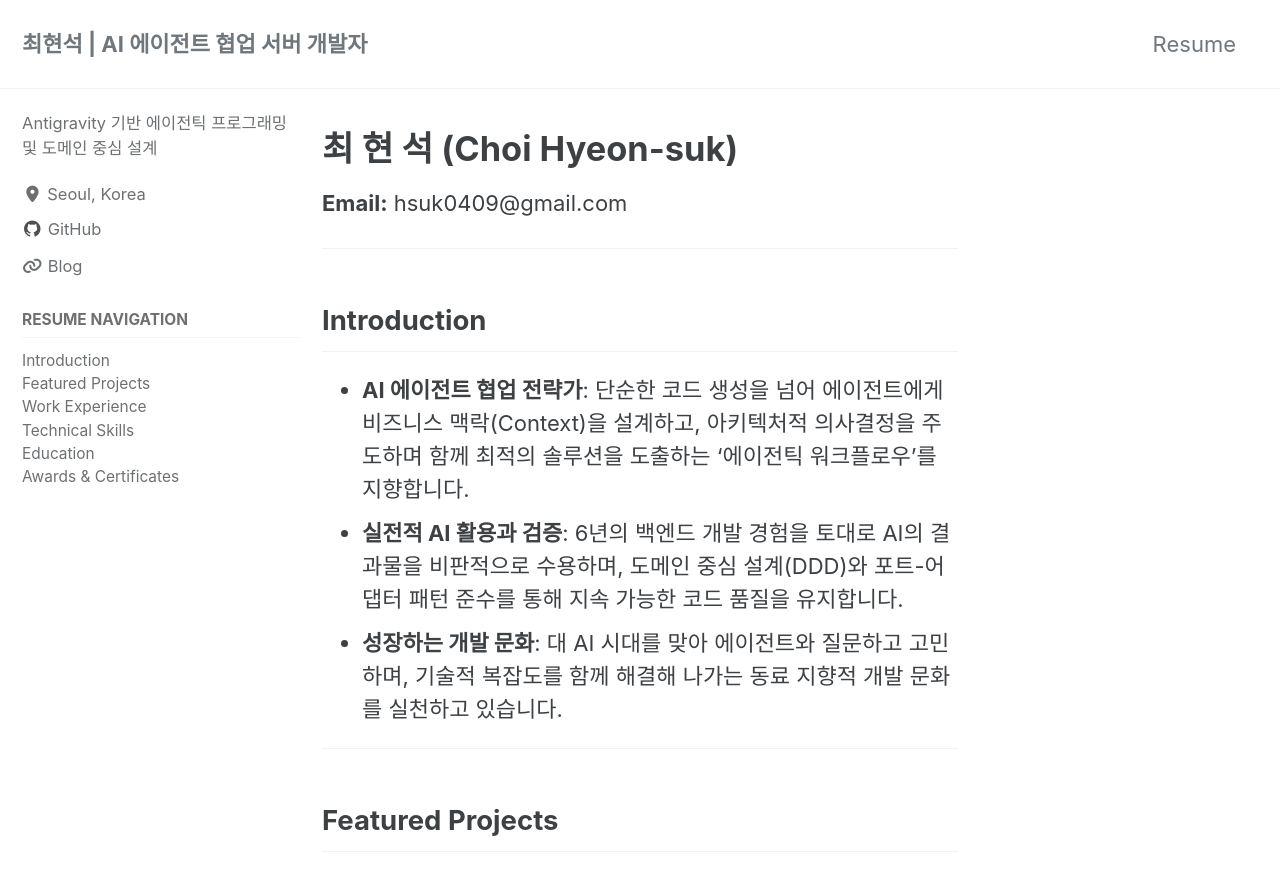
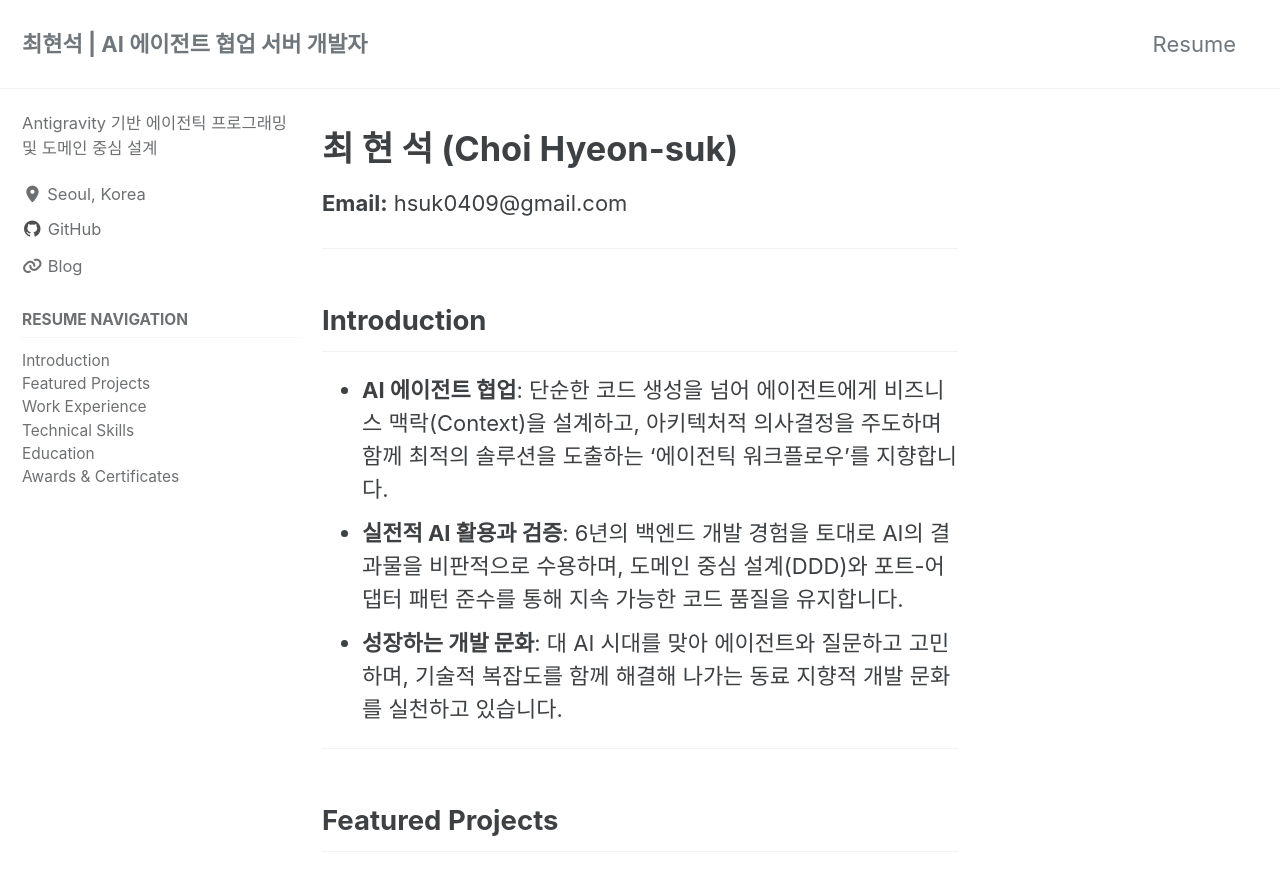
Before and after one commit to hsuk0409/earstone.github.io, a Jekyll site: the page built from _pages/resume.md, in a window 1280 px wide and 900 px high. Shown: the top 891 px of the window. Built offline with Jekyll 4.4.1, drawn with Linux system fonts in a browser that asks for light colours; cached includes are drawn as plain includes.

Commit message:
단어 수정

```diff
--- a/_pages/resume.md
+++ b/_pages/resume.md
@@ -15,7 +15,7 @@ sidebar:
 
 ## Introduction
 
-- **AI 에이전트 협업 전략가**: 단순한 코드 생성을 넘어 에이전트에게 비즈니스 맥락(Context)을 설계하고, 아키텍처적 의사결정을 주도하며 함께 최적의 솔루션을 도출하는 '에이전틱 워크플로우'를 지향합니다.
+- **AI 에이전트 협업**: 단순한 코드 생성을 넘어 에이전트에게 비즈니스 맥락(Context)을 설계하고, 아키텍처적 의사결정을 주도하며 함께 최적의 솔루션을 도출하는 '에이전틱 워크플로우'를 지향합니다.
 - **실전적 AI 활용과 검증**: 6년의 백엔드 개발 경험을 토대로 AI의 결과물을 비판적으로 수용하며, 도메인 중심 설계(DDD)와 포트-어댑터 패턴 준수를 통해 지속 가능한 코드 품질을 유지합니다.
 - **성장하는 개발 문화**: 대 AI 시대를 맞아 에이전트와 질문하고 고민하며, 기술적 복잡도를 함께 해결해 나가는 동료 지향적 개발 문화를 실천하고 있습니다.
 
```
